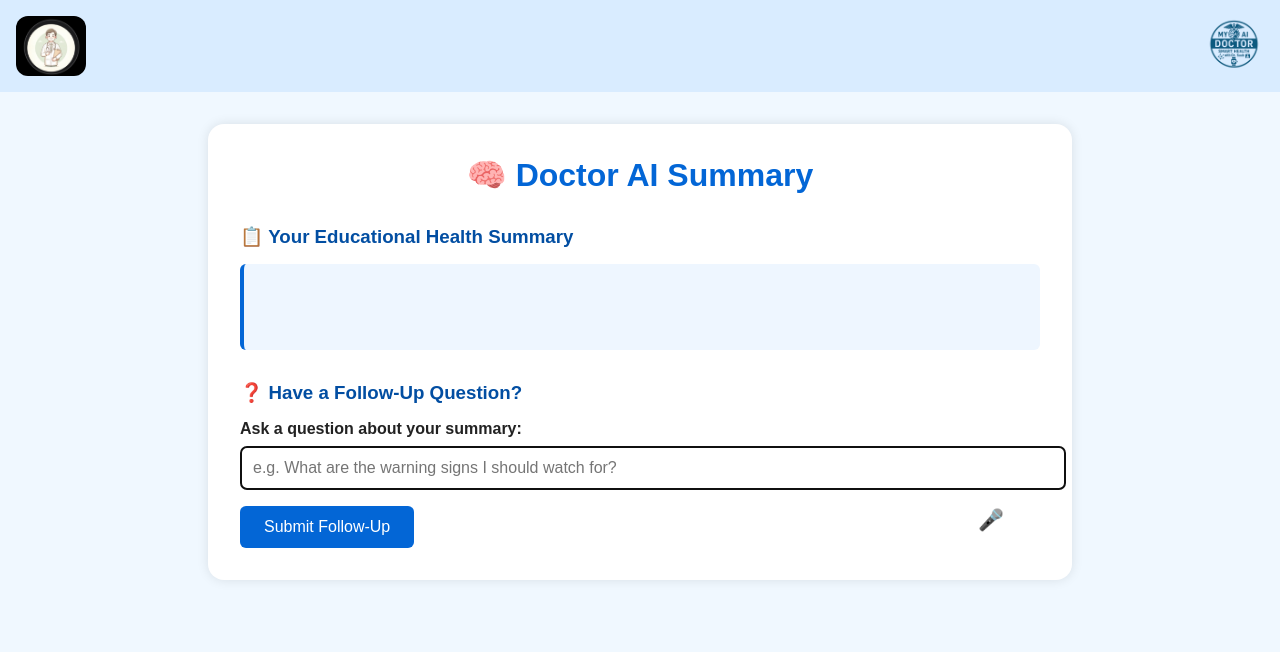
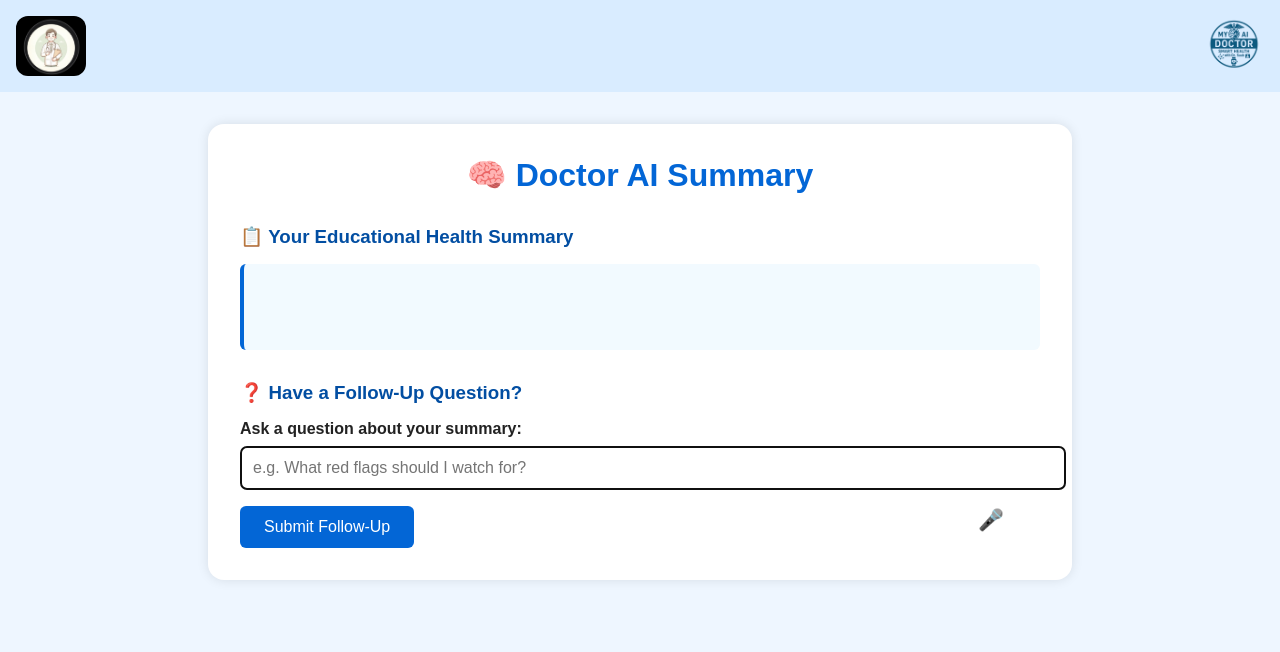
Before and after one commit to Asaabmd/doctor-ai, a Flask app: page /summary in a window 1280 px wide. Shown: the top 652 px of the page. Run offline with Flask 3, Linux system fonts and the light colour scheme.

Commit message:
Update summary.html styling, branding, and follow-up logic

```diff
--- a/templates/summary.html
+++ b/templates/summary.html
@@ -7,7 +7,7 @@
   <style>
     body {
       font-family: Arial, sans-serif;
-      background: #f0f8ff;
+      background: #eef6ff;
       margin: 0;
       padding: 0;
       color: #222;
@@ -26,7 +26,7 @@
     .container {
       max-width: 800px;
       margin: 2rem auto;
-      background: white;
+      background: #fff;
       padding: 2rem;
       border-radius: 16px;
       box-shadow: 0 0 12px rgba(0, 0, 0, 0.1);
@@ -77,7 +77,7 @@
       position: relative;
     }
     .response-box {
-      background: #eef6ff;
+      background: #f2faff;
       padding: 1rem;
       border-left: 4px solid #0366d6;
       margin-top: 1rem;
@@ -119,7 +119,7 @@
       <form method="POST">
         <label class="label" for="followup">Ask a question about your summary:</label>
         <div class="relative">
-          <input type="text" name="followup" id="followup" placeholder="e.g. What are the warning signs I should watch for?" required />
+          <input type="text" name="followup" id="followup" placeholder="e.g. What red flags should I watch for?" required />
           <button class="mic-button" type="button" onclick="startDictation()">🎤</button>
         </div>
         <button type="submit">Submit Follow-Up</button>
```
